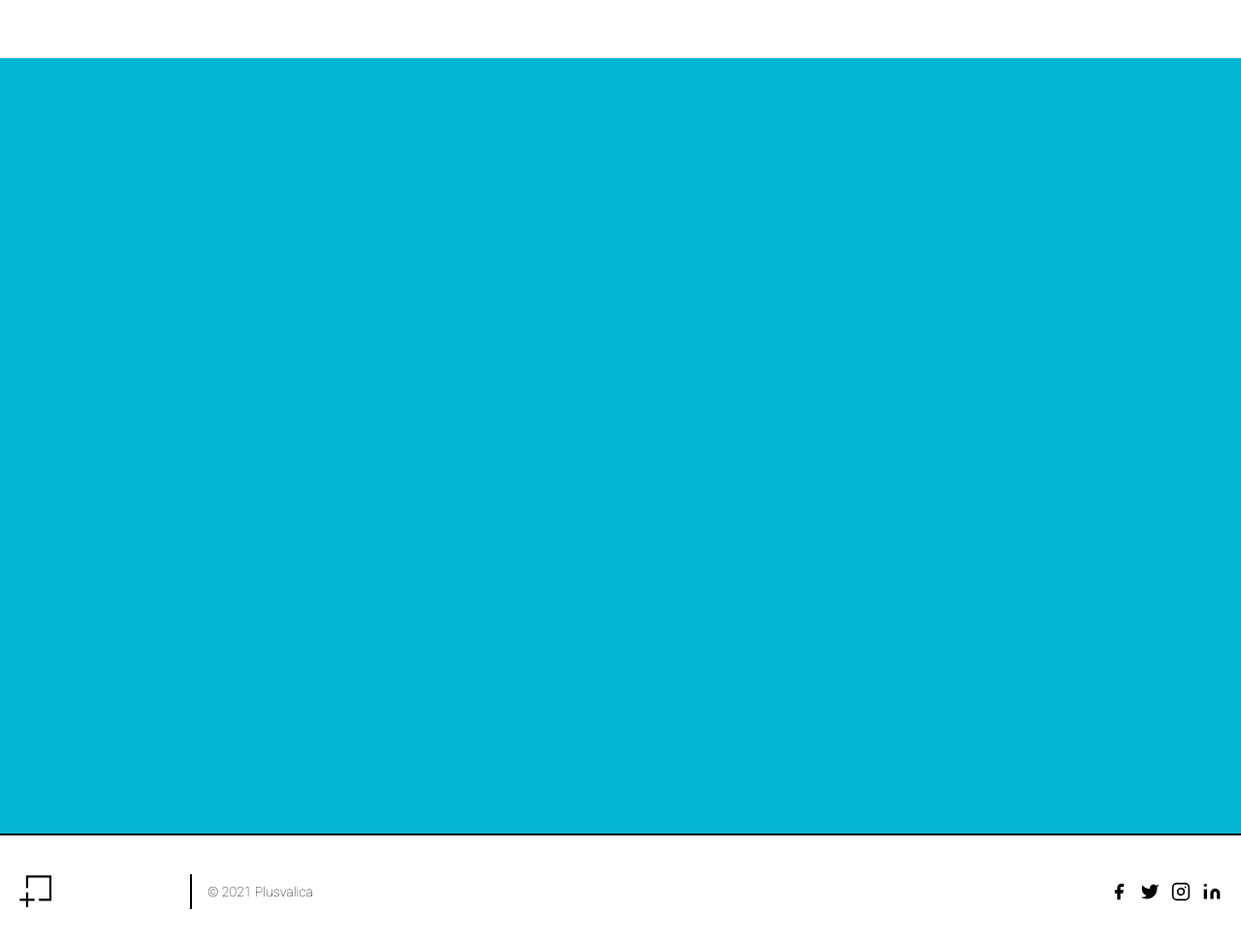
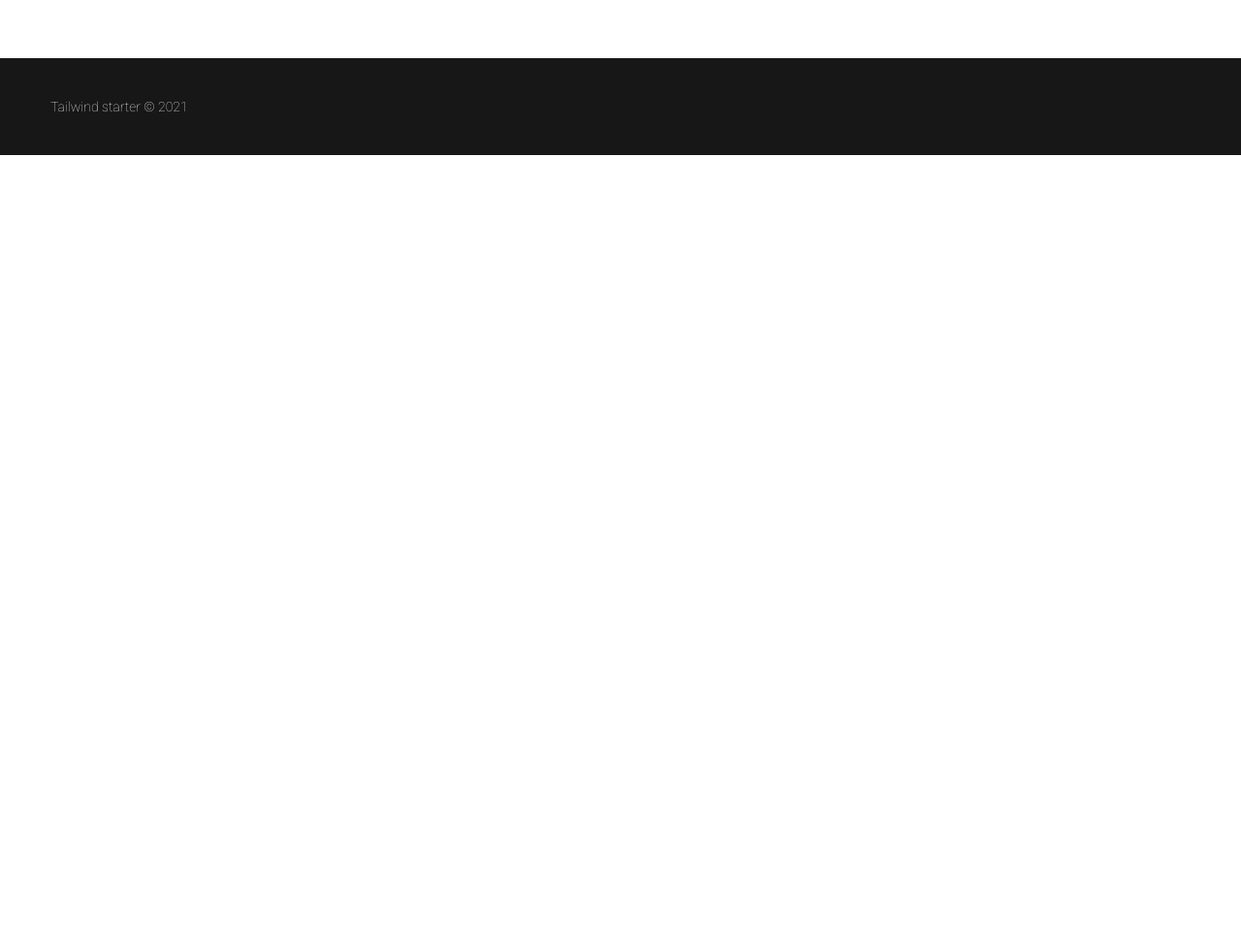
Before and after one commit to emilrichardo/emil, a Gatsby site: page / in a window 1280 px wide. Shown: the part 796-1770 px from the top of the page at 97% size. After the commit the page ends 956 px from the top, so only its background shows below. Built offline with nearby package versions, Linux system fonts and the light colour scheme; Gatsby itself is replaced by a stand-in of ours.

Commit message:
final landing starter tailwind

```diff
--- a/src/components/Footer.js
+++ b/src/components/Footer.js
@@ -1,42 +1,11 @@
 import React from 'react';
-import { Logo } from './Logo';
-import { Link } from "gatsby"
-const Footer = () => {
+export default function  Footer (){
     return (
-        <footer className=" text-gray-600 body-font border-t-2 border-gray-800">
+        <footer className=" text-light body-font bg-dark w-full">
             <div className="container px-5 py-8 mx-auto flex items-center sm:flex-row flex-col">
-                <span className="max-w-xs flex title-font font-medium items-center md:justify-start justify-center text-gray-900">
-               <Logo className="w-32 md:w-40 md:max-w-1/6" logoColor="#ffff" />
-                </span>
-                <p className="text-sm text-gray-500 sm:ml-4 sm:pl-4 sm:border-l-2  sm:py-2 sm:mt-0 mt-4">© 2021 Plusvalica
+                <p className="text-sm text-gray-500 sm:ml-4 sm:pl-4    sm:py-2 sm:mt-0 mt-4">Tailwind starter © 2021
                 </p>
-                <span className="inline-flex sm:ml-auto sm:mt-0 mt-4 justify-center sm:justify-start">
-               <Link  to="#" className="text-gray-500">
-                    <svg fill="currentColor" stroke-linecap="round" stroke-linejoin="round" stroke-width="2" className="w-5 h-5" viewBox="0 0 24 24">
-                    <path d="M18 2h-3a5 5 0 00-5 5v3H7v4h3v8h4v-8h3l1-4h-4V7a1 1 0 011-1h3z"></path>
-                    </svg>
-                </Link>
-               <Link to="#" className="ml-3 text-gray-500">
-                    <svg fill="currentColor" stroke-linecap="round" stroke-linejoin="round" stroke-width="2" className="w-5 h-5" viewBox="0 0 24 24">
-                    <path d="M23 3a10.9 10.9 0 01-3.14 1.53 4.48 4.48 0 00-7.86 3v1A10.66 10.66 0 013 4s-4 9 5 13a11.64 11.64 0 01-7 2c9 5 20 0 20-11.5a4.5 4.5 0 00-.08-.83A7.72 7.72 0 0023 3z"></path>
-                    </svg>
-                </Link>
-               <Link to="#" className="ml-3 text-gray-500">
-                    <svg fill="none" stroke="currentColor" stroke-linecap="round" stroke-linejoin="round" stroke-width="2" className="w-5 h-5" viewBox="0 0 24 24">
-                    <rect width="20" height="20" x="2" y="2" rx="5" ry="5"></rect>
-                    <path d="M16 11.37A4 4 0 1112.63 8 4 4 0 0116 11.37zm1.5-4.87h.01"></path>
-                    </svg>
-                </Link>
-               <Link to="#" className="ml-3 text-gray-500">
-                    <svg fill="currentColor" stroke="currentColor" stroke-linecap="round" stroke-linejoin="round" stroke-width="0" className="w-5 h-5" viewBox="0 0 24 24">
-                    <path stroke="none" d="M16 8a6 6 0 016 6v7h-4v-7a2 2 0 00-2-2 2 2 0 00-2 2v7h-4v-7a6 6 0 016-6zM2 9h4v12H2z"></path>
-                    <circle cx="4" cy="4" r="2" stroke="none"></circle>
-                    </svg>
-                </Link>
-                </span>
             </div>
-            </footer>
+        </footer>
      );
 }
-
-export default Footer;
--- a/src/components/Logo.js
+++ /dev/null
@@ -1,36 +0,0 @@
-import React from 'react';
-
-export const Logo = ({className, logoColor}) => {
-
-    const color =  logoColor ? logoColor : "#ffff"  ;
-    return (
-        <svg className={`${className}`}  height="51" viewBox="0 0 244 51" fill="none" xmlns="http://www.w3.org/2000/svg">
-        <path d="M242.511 13.88C242.602 13.7436 242.693 13.6073 242.693 13.4255C242.693 13.1982 242.602 13.0164 242.465 12.9255C242.328 12.7891 242.146 12.7437 241.918 12.7437H241.096V14.7891H241.598V14.1073H241.826L242.328 14.7891H242.602L242.739 14.7436V14.5618L242.328 14.0164C242.374 13.9709 242.465 13.9255 242.511 13.88ZM241.553 13.1527H241.872C241.963 13.1527 242.054 13.1982 242.1 13.2437C242.146 13.2891 242.191 13.3346 242.191 13.4255C242.191 13.5164 242.191 13.6982 241.826 13.6982H241.553V13.1527Z" fill={color}/>
-        <path d="M243.469 12.6528C243.286 12.3346 243.012 12.1528 242.739 11.971C242.1 11.6528 241.279 11.6982 240.731 12.0164C240.412 12.1982 240.184 12.4255 240.001 12.7437C239.819 13.0619 239.728 13.3801 239.728 13.7437C239.728 14.1528 239.819 14.5164 240.001 14.8346C240.184 15.1528 240.458 15.3346 240.777 15.5164C241.096 15.6528 241.416 15.7437 241.735 15.7437C242.146 15.7437 242.465 15.6528 242.784 15.471C243.104 15.2891 243.332 15.0619 243.514 14.7437C243.697 14.4255 243.742 14.1073 243.742 13.7437C243.788 13.3346 243.651 12.971 243.469 12.6528ZM241.005 15.0619C240.777 14.9255 240.595 14.7891 240.458 14.5619C240.321 14.3346 240.275 14.0619 240.275 13.7437C240.275 13.4255 240.321 13.1982 240.458 12.971C240.595 12.7437 240.777 12.5619 241.005 12.471C241.233 12.3346 241.507 12.2891 241.781 12.2891C242.054 12.2891 242.283 12.3346 242.511 12.471C242.739 12.5619 242.921 12.7437 243.058 12.971C243.195 13.1982 243.241 13.471 243.241 13.7891C243.241 14.1073 243.195 14.38 243.058 14.6073C242.921 14.8346 242.739 15.0164 242.511 15.1073C242.054 15.2891 241.507 15.2891 241.005 15.0619Z" fill={color}/>
-        <path d="M73.5761 14.88C73.0743 14.5164 72.5725 14.2437 71.9794 14.0619C71.432 13.9255 70.2914 13.8346 68.5122 13.8346H65.1819V29.5618H67.5542V22.6982H68.1016C69.8352 22.6982 71.0214 22.6073 71.7057 22.4709C72.4356 22.3346 73.0287 22.0618 73.5305 21.6527C74.0324 21.2891 74.4429 20.7891 74.671 20.1982C74.9448 19.6073 75.0816 18.9709 75.0816 18.2437C75.0816 17.5164 74.9448 16.88 74.671 16.2891C74.4429 15.7437 74.0324 15.2437 73.5761 14.88ZM72.7093 18.2437C72.7093 18.88 72.4812 19.38 72.0707 19.7891C71.6601 20.1982 70.7933 20.38 69.5159 20.38H67.5542V16.2437H69.6527C72.7093 16.2437 72.7093 17.7437 72.7093 18.2437Z" fill={color}/>
-        <path d="M109.206 23.2891C109.206 24.38 109.115 25.1982 108.978 25.7437C108.841 26.2437 108.522 26.6982 108.065 27.1073C107.609 27.5164 107.062 27.6982 106.377 27.6982C105.83 27.6982 105.328 27.6073 104.918 27.38C104.507 27.1527 104.188 26.88 103.96 26.5164C103.731 26.1527 103.595 25.7891 103.549 25.38C103.503 24.9709 103.458 24.2437 103.458 23.2891V13.8801H101.085V23.2891C101.085 24.88 101.177 25.9709 101.359 26.6073C101.542 27.2436 101.907 27.8346 102.363 28.3346C102.819 28.8346 103.412 29.2891 104.096 29.5618C104.781 29.8345 105.556 29.9709 106.423 29.9709C107.518 29.9709 108.476 29.6527 109.297 29.1073C110.118 28.5164 110.711 27.7891 111.031 26.9255C111.35 26.0618 111.487 24.8346 111.487 23.2891V13.8801H109.16L109.206 23.2891Z" fill={color}/>
-        <path d="M126.907 20.4255C125.63 19.5619 124.809 18.971 124.489 18.6073C124.17 18.2892 124.033 17.9255 124.033 17.471C124.033 17.0619 124.17 16.6983 124.489 16.4255C124.809 16.1528 125.174 16.0164 125.675 16.0164C126.177 16.0164 126.588 16.1074 126.953 16.3346C127.318 16.5619 127.82 17.0619 128.413 17.7437L128.641 18.0164L130.739 16.5164L130.557 16.2892C129.873 15.4255 129.188 14.7437 128.458 14.2892C127.728 13.8346 126.816 13.6074 125.812 13.6074C124.535 13.6074 123.44 13.971 122.619 14.7437C121.798 15.471 121.387 16.4255 121.387 17.5164C121.387 18.0164 121.478 18.5164 121.706 19.0164C121.934 19.5164 122.254 19.971 122.71 20.4255C123.166 20.8346 123.942 21.471 125.082 22.2437C126.177 23.0164 126.998 23.6528 127.409 24.1982C127.82 24.6982 128.048 25.1982 128.048 25.7437C128.048 26.2437 127.82 26.6982 127.318 27.1073C126.816 27.5164 126.268 27.6982 125.539 27.6982C124.489 27.6982 123.486 26.9255 122.573 25.38L122.391 25.1073L120.155 26.2891L120.292 26.5619C121.615 28.88 123.44 30.0618 125.767 30.0618C127.09 30.0618 128.276 29.6073 129.279 28.7437C130.283 27.88 130.785 26.8346 130.785 25.6528C130.785 24.7437 130.466 23.88 129.827 23.0619C129.188 22.1528 128.23 21.3346 126.907 20.4255Z" fill={color}/>
-        <path d="M145.475 24.9709L141.004 13.8801H138.495L145.019 29.9709H145.931L152.592 13.8801H150.037L145.475 24.9709Z" fill={color}/>
-        <path d="M162.902 13.6074L156.378 29.5618H158.705L160.712 24.6073H165.822L167.875 29.5618H170.156L163.723 13.6074H162.902ZM164.909 22.2891H161.761L163.358 18.3801L164.909 22.2891Z" fill={color}/>
-        <path d="M234.481 13.6074L227.958 29.5618H230.284L232.292 24.6073H237.401L239.454 29.5618H241.735L235.303 13.6074H234.481ZM236.443 22.2891H233.295L234.892 18.3801L236.443 22.2891Z" fill={color}/>
-        <path d="M198.76 13.8801H196.388V29.6073H198.76V13.8801Z" fill={color}/>
-        <path d="M220.111 25.2436C218.788 26.8345 217.237 27.6073 215.457 27.6073C213.678 27.6073 212.173 27.0618 211.078 25.9255C209.983 24.8345 209.39 23.4255 209.39 21.7437C209.39 20.0618 209.983 18.6528 211.123 17.5164C212.264 16.38 213.633 15.7891 215.229 15.7891C217.191 15.7891 218.788 16.6073 220.156 18.2891L220.339 18.5619L222.118 17.1528L221.936 16.9255C221.16 15.8346 220.156 14.971 219.016 14.3801C217.875 13.7891 216.552 13.5164 215.092 13.5164C213.633 13.5164 212.264 13.8801 210.987 14.6073C209.709 15.3346 208.705 16.3346 208.021 17.5619C207.291 18.8346 206.926 20.1982 206.926 21.6982C206.926 24.0618 207.702 26.1073 209.253 27.6527C210.804 29.2436 212.811 30.0163 215.184 30.0163C218.012 30.0163 220.293 28.9254 221.936 26.7436L222.118 26.5164L220.293 25.1073L220.111 25.2436Z" fill={color}/>
-        <path d="M85.3921 27.2436V13.8801H83.0198V29.6073H93.0564V27.2436H85.3921Z" fill={color}/>
-        <path d="M180.512 27.2436V13.8801H178.139V29.6073H188.13V27.2436H180.512Z" fill={color}/>
-        <path d="M23.53 37.289H14.2233C13.9952 37.289 13.8584 37.1526 13.8584 36.9254V27.6527C13.8584 27.4254 13.7215 27.289 13.4934 27.289H10.8474C10.6193 27.289 10.4824 27.4254 10.4824 27.6527V36.9254C10.4824 37.1526 10.3456 37.289 10.1175 37.289H0.810769C0.582664 37.289 0.445801 37.4254 0.445801 37.6526V40.289C0.445801 40.5163 0.582664 40.6526 0.810769 40.6526H10.1175C10.3456 40.6526 10.4824 40.789 10.4824 41.0162V50.3798C10.4824 50.6071 10.6193 50.7435 10.8474 50.7435H13.4934C13.7215 50.7435 13.8584 50.6071 13.8584 50.3798V41.1072C13.8584 40.8799 13.9952 40.7435 14.2233 40.7435H23.53C23.7581 40.7435 23.895 40.6072 23.895 40.3799V37.7435C23.895 37.4708 23.7581 37.289 23.53 37.289Z" fill="url(#paint0_linear)"/>
-        <path d="M50.0358 0.834595H10.8017C10.5736 0.834595 10.4368 0.970957 10.4368 1.19823V20.1527C10.4368 20.38 10.5736 20.5163 10.8017 20.5163H13.4478C13.6759 20.5163 13.8127 20.38 13.8127 20.1527V4.56185C13.8127 4.33458 13.9496 4.19822 14.1777 4.19822H46.6598C46.8879 4.19822 47.0248 4.33458 47.0248 4.56185V36.9254C47.0248 37.1526 46.8879 37.289 46.6598 37.289H31.0574C30.8293 37.289 30.6925 37.4254 30.6925 37.6526V40.289C30.6925 40.5162 30.8293 40.6526 31.0574 40.6526H50.0358C50.2639 40.6526 50.4007 40.5162 50.4007 40.289V1.19823C50.4007 0.970957 50.2639 0.834595 50.0358 0.834595Z" fill="url(#paint1_linear)"/>
-        <defs>
-        <linearGradient id="paint0_linear" x1="-1.29973" y1="50.7435" x2="27.464" y2="50.7435" gradientUnits="userSpaceOnUse">
-        <stop offset="0.177083" stop-color={color}/>
-        <stop offset="0.598958" stop-color={color}/>
-        <stop offset="0.90625" stop-color={color}/>
-        </linearGradient>
-        <linearGradient id="paint1_linear" x1="7.46189" y1="40.6526" x2="56.4834" y2="40.6526" gradientUnits="userSpaceOnUse">
-        <stop offset="0.177083" stop-color={color}/>
-        <stop offset="0.598958" stop-color={color}/>
-        <stop offset="0.90625" stop-color={color}/>
-        </linearGradient>
-        </defs>
-        </svg>
-    );
-  };
--- a/src/components/header/OverlayMenu.js
+++ /dev/null
@@ -1,53 +0,0 @@
-import React from 'react';
-import { Link } from 'gatsby';
-import { Helmet } from "react-helmet"
-import Button from '../Button';
-import { Logo } from '../Logo';
-
-import { VscChromeClose  } from "react-icons/vsc";
-
-const OverlayMenu = ({ menuOpen, callback }) => {
-
-
-    const MenuState = {
-        show : "h-screen w-screen scale-100 py-4 top-0 ",
-        hidden:"h-0 overflow-hidden scale-0 opacity-50 scale-y-105 py-0 top-0 right-0 "
-
-}
-
-    return (
-        <div className={`${menuOpen ?MenuState.show : MenuState.hidden } "  px-4 fixed z-50 transition-all  " `}  menuOpen={menuOpen}>
-
-            <Helmet>
-                <body className={menuOpen ? " overflow-y-hidden " : " overflow-y-auto "} />
-            </Helmet>
-
-            <div className="h-full relative mx-auto flex flex-col justify-around  rounded   bg-light bg-opacity-80 text-dark z-50 px-12 py-14">
-                <VscChromeClose
-                  onClick={callback}
-                  role="button"
-                  tabIndex="0"
-                  onKeyDown={callback}
-                 className="absolute right-4 top-4 text-3xl transform  rotate-0 hover:rotate-180 transition-all cursor-pointer hover:scale-125 outline-none"
-                />
-                <nav className={menuOpen ?  "flex flex-col mt-14 opacity-100 delay-100" : " flex flex-col mt-14 opacity-0" } >
-
-                <Link to="/"  onClick={callback}    className= " text-dark text-xl  mt-4 "   onKeyDown={callback}>menu item</Link>
-                {/* Iteracion de items */}
-              {/*   {menu.menuItems.nodes.map(menuItem =>
-                    !menuItem.parentId && menuItem.cssClasses.includes('btn')
-                    ? (<Button to={menuItem.url} onClick={callback}  className="w-full text-center mt-4" variant="primary" size="lg"onKeyDown={callback}>{menuItem.label}</Button>)
-                    : (<Link to={menuItem.url}  onClick={callback}  key={menuItem.id} className={`${menuItem.cssClasses.join(' ') } " text-dark text-xl  mt-4 "` }  onKeyDown={callback}>{menuItem.label}</Link>)
-
-                )} */}
-                {/* Iteracion de items */}
-
-                </nav>
-                <Logo className="w-2/3 mx-auto" logoColor="#000"/>
-
-            </div>
-        </div>
-     );
-}
-
-export default OverlayMenu;
--- a/src/components/layouts/Layout.js
+++ b/src/components/layouts/Layout.js
@@ -1,7 +1,7 @@
 import React, { useState } from "react"
-import Header from "../../components/header/."
+import Header from "../menu"
 import Footer from "../../components/Footer"
-import OverlayMenu from '../../components/header/OverlayMenu';
+import OverlayMenu from '../menu/OverlayMenu';
 const Layout = ({children}) => {
     const [menuOpen, setMenuOpen] = useState(false);
     const handleOverlayMenu = () => setMenuOpen(prev => !prev);
--- a/src/components/header/Navigation.js
+++ b/src/components/menu/Navigation.js
@@ -1,7 +1,6 @@
 import React from 'react'
 import { Link } from 'gatsby';
 import Button from '../Button';
-import scrollTo from 'gatsby-plugin-smoothscroll';
 
 const Navigation = ({ menu, scrolled }) => {
     const colorLinks = {
@@ -12,7 +11,8 @@ const Navigation = ({ menu, scrolled }) => {
     <nav className="md:ml-auto hidden md:flex flex-wrap items-center text-sm justify-center">
         <Link to="/"  className={scrolled ? colorLinks.default : colorLinks.effect }    >Menu link</Link>
         <Button   className="mx-5"  variant="primary"   >Menubutton</Button>
-    </nav> );
+    </nav>
+    );
 }
 
 export default Navigation;
--- /dev/null
+++ b/src/components/menu/OverlayMenu.js
@@ -0,0 +1,44 @@
+import React from 'react';
+import { Link } from 'gatsby';
+import { Helmet } from "react-helmet"
+;
+
+import { VscChromeClose  } from "react-icons/vsc";
+
+const OverlayMenu = ({ menuOpen, callback }) => {
+
+
+    const MenuState = {
+        show : "h-screen w-screen scale-100 py-4 top-0 ",
+        hidden:"h-0 overflow-hidden scale-0 opacity-50 scale-y-105 py-0 top-0 right-0 "
+
+}
+
+    return (
+        <div className={`${menuOpen ?MenuState.show : MenuState.hidden } "  px-4 fixed z-50 transition-all  " `}  menuOpen={menuOpen}>
+
+            <Helmet>
+                <body className={menuOpen ? " overflow-y-hidden " : " overflow-y-auto "} />
+            </Helmet>
+
+            <div className="h-full relative mx-auto flex flex-col   rounded   bg-light bg-opacity-80 text-dark z-50 px-12 py-14">
+                <VscChromeClose
+                  onClick={callback}
+                  role="button"
+                  tabIndex="0"
+                  onKeyDown={callback}
+                 className="absolute right-4 top-4 text-3xl transform  rotate-0 hover:rotate-180 transition-all cursor-pointer hover:scale-125 outline-none"
+                />
+                <nav className={menuOpen ?  "flex flex-col  opacity-100 delay-100" : " flex flex-col  opacity-0" } >
+                    <Link to="/"  onClick={callback}    className= " text-dark text-xl  mt-4 "   onKeyDown={callback}>menu item</Link>
+                    <Link to="/"  onClick={callback}    className= " text-dark text-xl  mt-4 "   onKeyDown={callback}>menu item</Link>
+                    <Link to="/"  onClick={callback}    className= " text-dark text-xl  mt-4 "   onKeyDown={callback}>menu item</Link>
+                </nav>
+
+
+            </div>
+        </div>
+     );
+}
+
+export default OverlayMenu;
--- a/src/components/header/index.js
+++ b/src/components/menu/index.js
@@ -1,8 +1,6 @@
 import React, {useState, useEffect} from 'react';
 import Navigation from './Navigation';
 import { Link } from 'gatsby';
-
-import { Logo } from '../Logo';
 import { VscMenu  } from "react-icons/vsc";
 
 const Header = ({ handleOverlayMenu }) => {
--- a/src/pages/index.js
+++ b/src/pages/index.js
@@ -5,13 +5,11 @@ import Layout from "../components/layouts/Layout"
 export default function Home() {
   return(
   <Layout>
-
-  <div className="text-center min-h-screen h-screen  py-20">
-    <h1 className="text-4xl  mb-12">Tailwind CSS Starter</h1>
-    <Button variant="primary" size="sm" to="https://google.com">Button component</Button>
-
+  <div className="text-center  h-screen   flex  items-center justify-center">
+    <div className="py-5">
+      <h1 className="text-4xl md:text-8xl  mb-12">Tailwind CSS Starter</h1>
+      <Button variant="primary" size="sm" to="https://google.com">Button component</Button>
+    </div>
   </div>
-  <div className="bg-primary h-screen"></div>
-
   </Layout>)
 }
```
